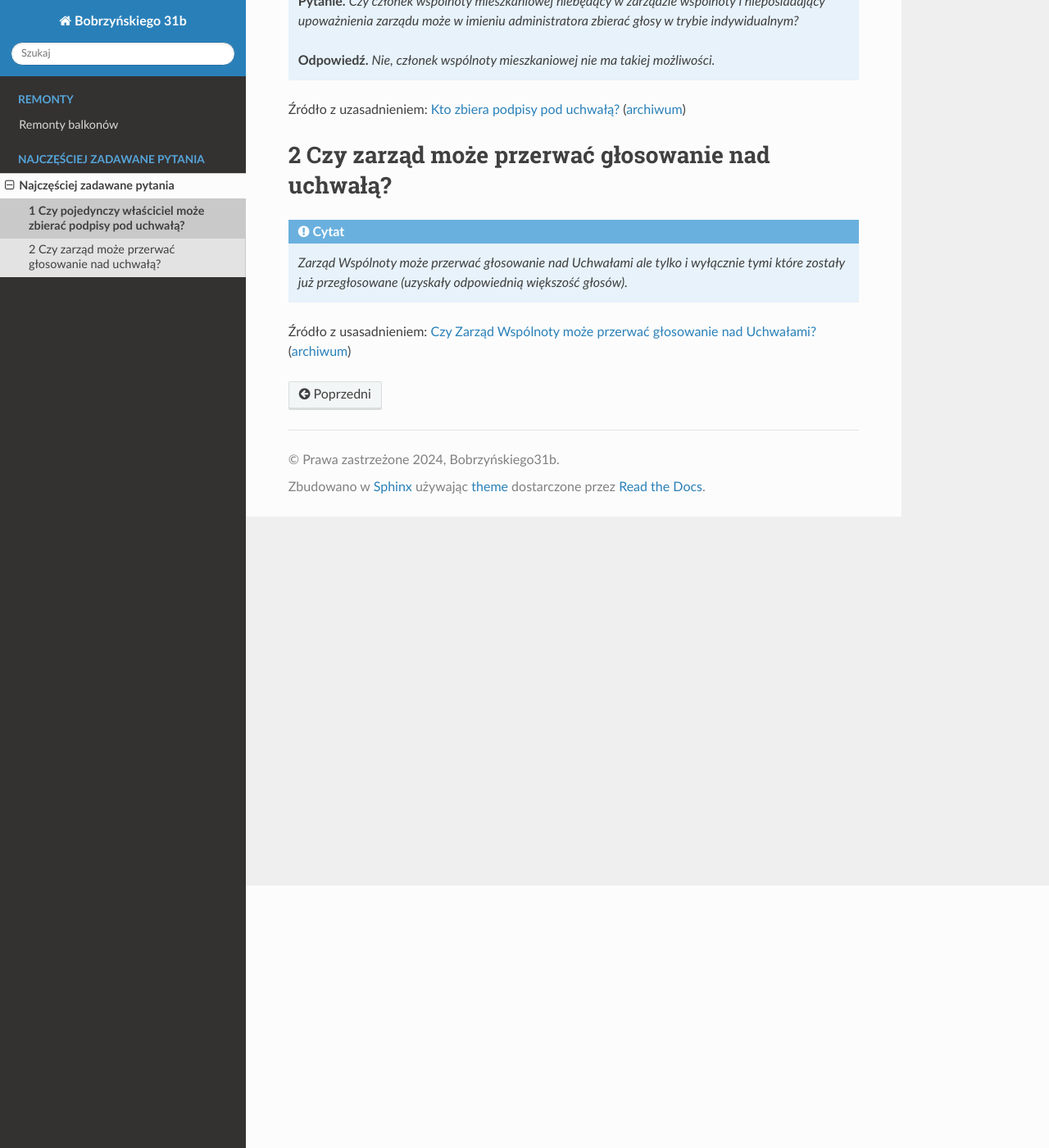
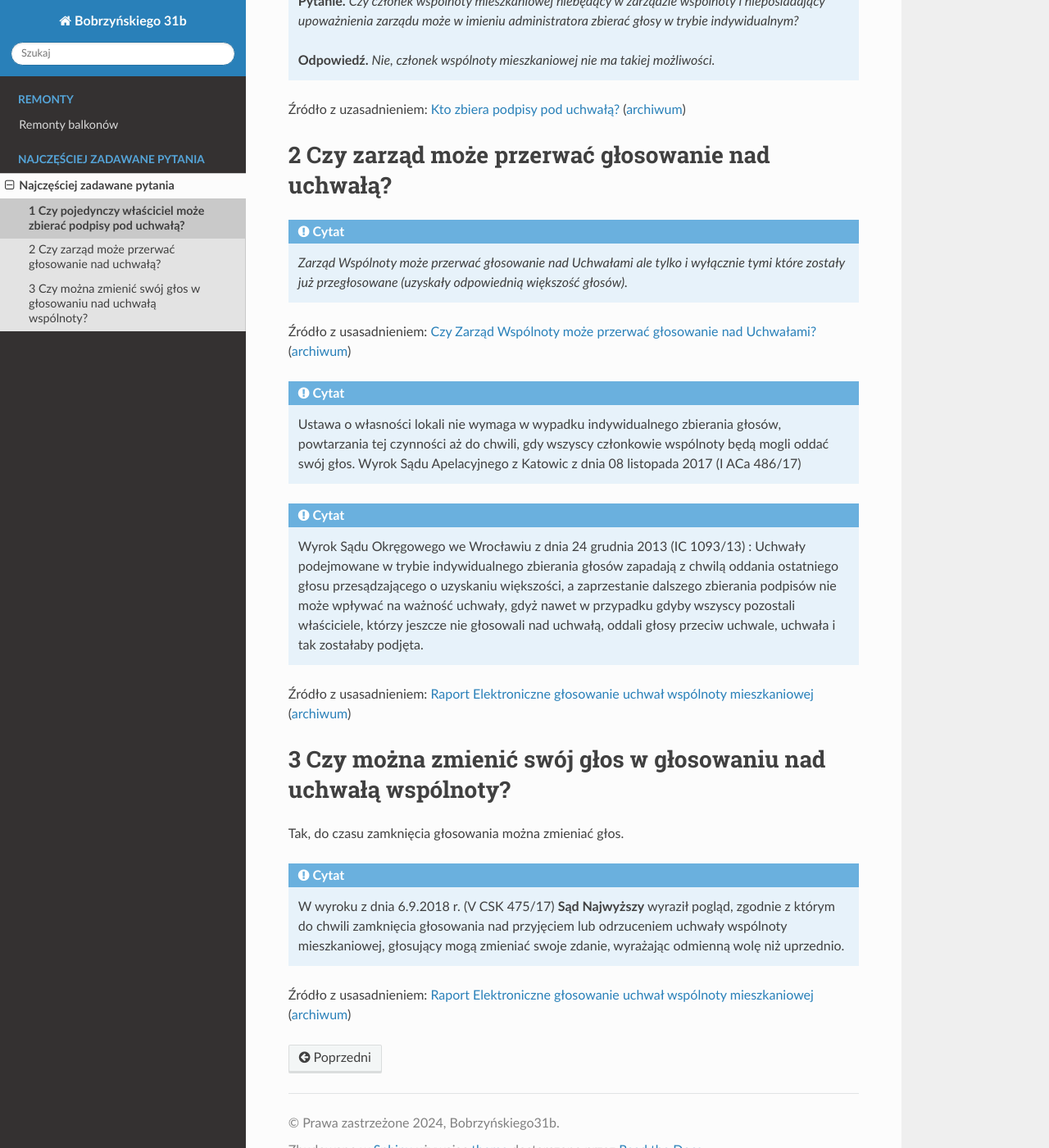
Before and after one commit to Bobrzynskiego31b/Bobrzynskiego31b.github.io, a Sphinx documentation site: the page built from docs/faqs_uwl.rst, in a window 1280 px wide and 1400 px high, scrolled down 320 px. Shown: the whole window at 82% size. Built offline with Sphinx 7.4.7 and the Read the Docs theme 2.0.0, drawn with Linux system fonts in a browser that asks for light colours.

Commit message:
Add more FAQs

```diff
--- a/docs/faqs_uwl.rst
+++ b/docs/faqs_uwl.rst
@@ -26,3 +26,45 @@ Czy zarząd może przerwać głosowanie nad uchwałą?
 Źródło z usasadnieniem:
 `Czy Zarząd Wspólnoty może przerwać głosowanie nad Uchwałami? <https://www.izkancelaria.pl/czy-zarzad-wspolnoty-moze-przerwac-glosowanie-nad-uchwalami/>`_
 (`archiwum <https://archive.ph/BCmDQ>`__)
+
+.. admonition:: Cytat
+
+  Ustawa o własności lokali nie wymaga w wypadku
+  indywidualnego zbierania głosów, powtarzania tej czynności aż
+  do chwili, gdy wszyscy członkowie wspólnoty będą mogli oddać
+  swój głos.
+  Wyrok Sądu Apelacyjnego z Katowic z dnia 08 listopada 2017
+  (I ACa 486/17)
+
+.. admonition:: Cytat
+
+  Wyrok Sądu Okręgowego we Wrocławiu z dnia 24 grudnia
+  2013 (IC 1093/13) : Uchwały podejmowane w trybie
+  indywidualnego zbierania głosów zapadają z chwilą oddania
+  ostatniego głosu przesądzającego o uzyskaniu większości,
+  a zaprzestanie dalszego zbierania podpisów nie może
+  wpływać na ważność uchwały, gdyż nawet w przypadku gdyby
+  wszyscy pozostali właściciele, którzy jeszcze nie głosowali nad
+  uchwałą, oddali głosy przeciw uchwale, uchwała i tak
+  zostałaby podjęta.
+
+Źródło z usasadnieniem:
+`Raport Elektroniczne głosowanie uchwał wspólnoty mieszkaniowej <https://wspolnota.online/wp-content/themes/wspolnota-online/assets/img/elektroniczne_glosowanie_uchwal_raport.pdf>`_
+(`archiwum <https://web.archive.org/web/20240922202250/https://wspolnota.online/wp-content/themes/wspolnota-online/assets/img/elektroniczne_glosowanie_uchwal_raport.pdf>`__)
+
+Czy można zmienić swój głos w głosowaniu nad uchwałą wspólnoty?
+---------------------------------------------------------------
+
+Tak, do czasu zamknięcia głosowania można zmieniać głos.
+
+.. admonition:: Cytat
+
+    W wyroku z dnia 6.9.2018 r. (V CSK 475/17) **Sąd Najwyższy** wyraził
+    pogląd, zgodnie z którym do chwili zamknięcia głosowania nad
+    przyjęciem lub odrzuceniem uchwały wspólnoty mieszkaniowej,
+    głosujący mogą zmieniać swoje zdanie, wyrażając odmienną
+    wolę niż uprzednio.
+
+Źródło z usasadnieniem:
+`Raport Elektroniczne głosowanie uchwał wspólnoty mieszkaniowej <https://wspolnota.online/wp-content/themes/wspolnota-online/assets/img/elektroniczne_glosowanie_uchwal_raport.pdf>`__
+(`archiwum <https://web.archive.org/web/20240922202250/https://wspolnota.online/wp-content/themes/wspolnota-online/assets/img/elektroniczne_glosowanie_uchwal_raport.pdf>`__)
```
